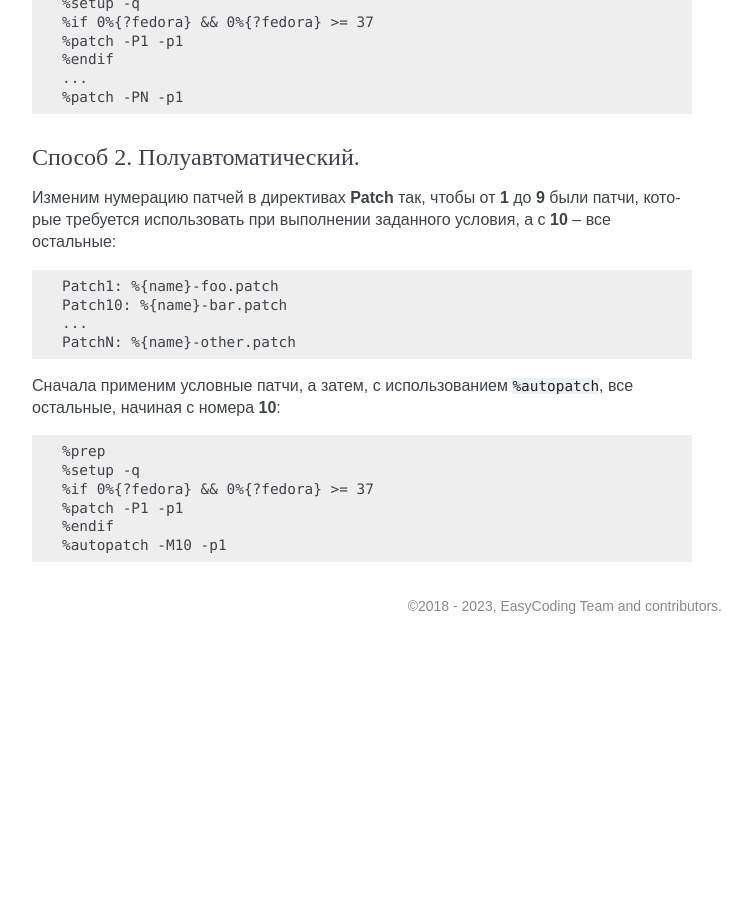
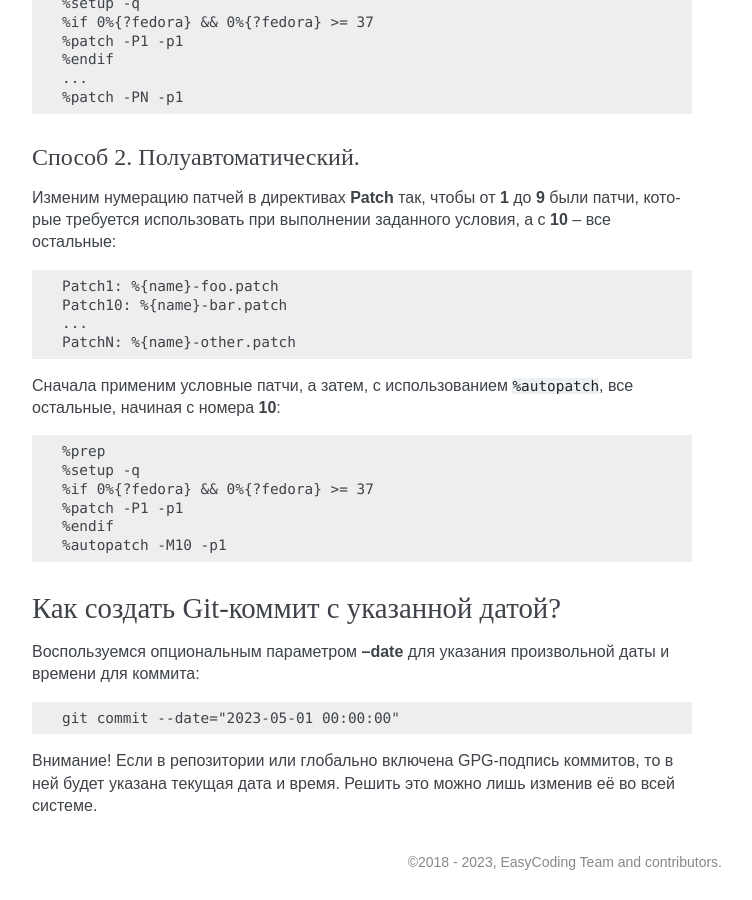
Before and after one commit to RussianFedora/FAQ, a Sphinx documentation site: the page built from source/development.rst, in a window 1280 px wide and 900 px high, scrolled down 31273 px. Shown: the whole window, without its empty margins (388-1140 px from the left). Built offline with Sphinx 7.4.7, drawn with Linux system fonts in a browser that asks for light colours; comment, search, counter and statistics services are not loaded; before the commit the page ends 31917 px from its top, so only the background shows below that; some of the changed text lies outside the part shown.

Commit message:
Added a new git-commit-datetime question.

```diff
--- a/source/development.rst
+++ b/source/development.rst
@@ -1768,3 +1768,17 @@ Rawhide:
     %patch -P1 -p1
     %endif
     %autopatch -M10 -p1
+
+.. index:: git, commit, date, time
+.. _git-commit-datetime:
+
+Как создать Git-коммит с указанной датой?
+==============================================
+
+Воспользуемся опциональным параметром **--date** для указания произвольной даты и времени для коммита:
+
+.. code-block:: text
+
+    git commit --date="2023-05-01 00:00:00"
+
+Внимание! Если в репозитории или глобально включена GPG-подпись коммитов, то в ней будет указана текущая дата и время. Решить это можно лишь изменив её во всей системе.
```
